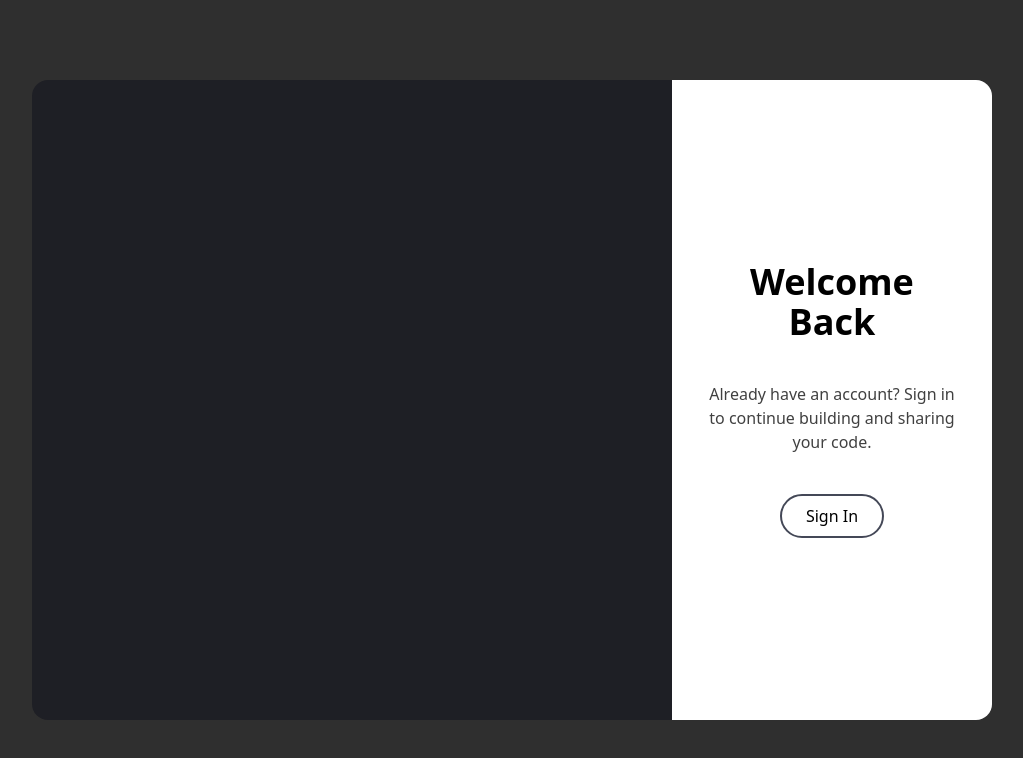
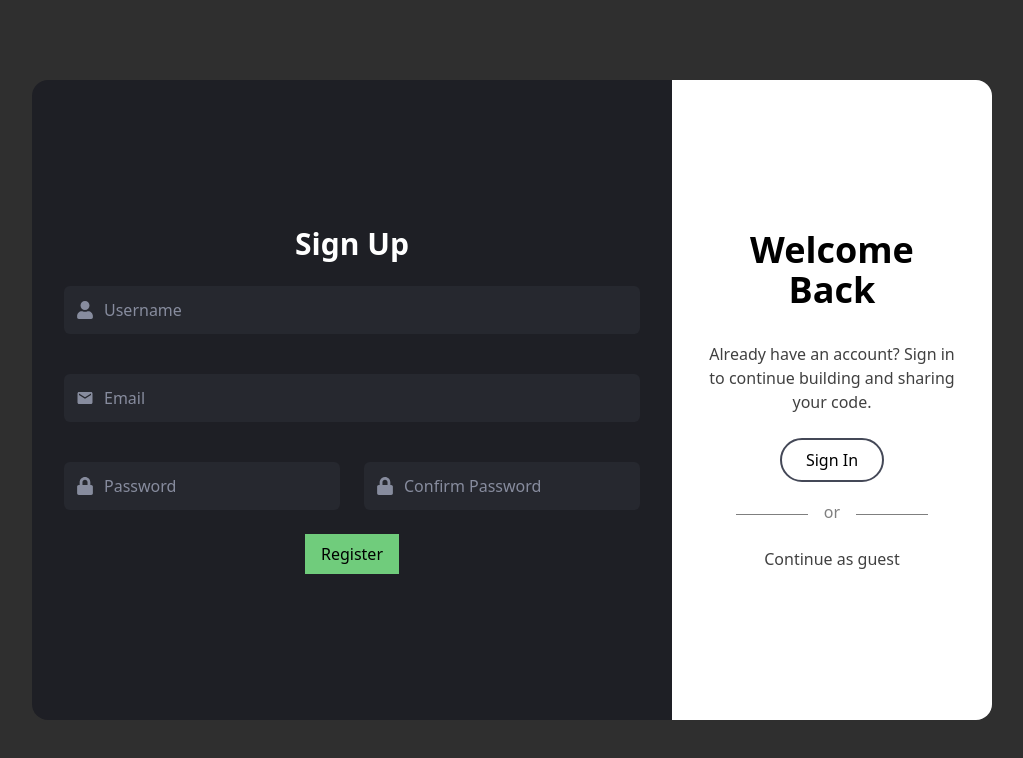
Before and after one commit to kcnpoow/online-editor, a React (Vite) app: page /signup in a window 1280 px wide. Shown: the top 758 px of the page, without its empty margins (128-1151 px from the left). Built offline with nearby package versions, Linux system fonts and the light colour scheme; no server answers.

Commit message:
Sign In and Sign Up pages

```diff
--- a/package.json
+++ b/package.json
@@ -20,6 +20,7 @@
     "react-icons": "^5.4.0",
     "react-resizable-panels": "^2.1.7",
     "react-router": "^7.1.5",
+    "react-transition-group": "^4.4.5",
     "tailwindcss": "^4.0.0"
   },
   "devDependencies": {
@@ -28,6 +29,7 @@
     "@types/node": "^22.12.0",
     "@types/react": "^18.3.18",
     "@types/react-dom": "^18.3.5",
+    "@types/react-transition-group": "^4.4.12",
     "@vitejs/plugin-react": "^4.3.4",
     "eslint": "^9.17.0",
     "eslint-plugin-react-hooks": "^5.0.0",
--- a/src/app/layout/AuthLayout.tsx
+++ /dev/null
@@ -1,82 +0,0 @@
-import { useLocation, Link } from 'react-router';
-import cn from 'classnames';
-
-import { Signin } from '@pages/signin';
-import { Button } from '@shared/ui/Button';
-
-export const AuthLayout = () => {
-  const location = useLocation();
-
-  const isSignin = location.pathname === '/signin';
-  const isSignup = location.pathname === '/signup';
-
-  return (
-    <div className='flex items-center justify-center h-screen bg-tertiary'>
-      <div className='w-full h-full flex lg:max-w-[60rem] lg:max-h-[40rem] lg:rounded-2xl lg:overflow-hidden'>
-        <div
-          className={cn('h-full transition-all duration-300', {
-            'flex-1 bg-white max-lg:hidden': isSignin,
-            'flex-2 bg-secondary': isSignup,
-          })}
-        >
-          {isSignin && (
-            <div className='flex flex-col items-center justify-center h-full p-8'>
-              <h3 className='mb-10 text-4xl text-center font-bold'>
-                New Account
-              </h3>
-
-              <p className='mb-10 text-black/75 text-center'>
-                New here? Sign up to start building and sharing your code with
-                the world!
-              </p>
-
-              <Button
-                className='inline-block'
-                color='tertiary'
-                variant='outlined'
-                as={Link}
-                to='/signup'
-                replace
-              >
-                Sign Up
-              </Button>
-            </div>
-          )}
-        </div>
-
-        <div
-          className={cn('h-full transition-all duration-300', {
-            'flex-2 bg-secondary': isSignin,
-            'flex-1 bg-white max-lg:hidden': isSignup,
-          })}
-        >
-          {isSignin && <Signin />}
-
-          {isSignup && (
-            <div className='flex flex-col items-center justify-center h-full p-8'>
-              <h3 className='mb-10 text-4xl text-center font-bold'>
-                Welcome Back
-              </h3>
-
-              <p className='mb-10 text-black/75 text-center'>
-                Already have an account? Sign in to continue building and
-                sharing your code.
-              </p>
-
-              <Button
-                className='inline-block'
-                color='tertiary'
-                variant='outlined'
-                as={Link}
-                to='/signin'
-                replace
-              >
-                Sign In
-              </Button>
-            </div>
-          )}
-        </div>
-      </div>
-    </div>
-  );
-};
--- /dev/null
+++ b/src/app/layout/AuthLayout/AuthPrompt.tsx
@@ -0,0 +1,40 @@
+import { Link } from 'react-router';
+
+import { Button } from '@shared/ui/Button';
+
+type Props = {
+  heading: string;
+  description: string;
+  linkText: string;
+  to: string;
+};
+
+export const AuthPrompt = ({ heading, description, linkText, to }: Props) => {
+  return (
+    <div className='flex flex-col items-center justify-center h-full p-8'>
+      <h3 className='mb-8 text-4xl text-center font-bold'>{heading}</h3>
+
+      <p className='mb-6 text-black/75 text-center'>{description}</p>
+
+      <Button
+        className='inline-block'
+        color='tertiary'
+        variant='outlined'
+        as={Link}
+        to={to}
+        replace
+      >
+        {linkText}
+      </Button>
+
+      <div className='relative flex justify-center items-center w-3/4 my-8 text-black/50'>
+        <hr className='w-full' />
+        <span className='absolute px-4 -mt-1 bg-white'>or</span>
+      </div>
+
+      <Link className='text-black/75 hover:text-black hover:underline' to='/'>
+        Continue as guest
+      </Link>
+    </div>
+  );
+};
--- /dev/null
+++ b/src/app/layout/AuthLayout/index.tsx
@@ -0,0 +1,61 @@
+import { useLocation, Outlet } from 'react-router';
+import cn from 'classnames';
+
+import { AuthPrompt } from './AuthPrompt';
+
+export const AuthLayout = () => {
+  const location = useLocation();
+
+  const isSignin = location.pathname === '/signin';
+  const isSignup = location.pathname === '/signup';
+
+  return (
+    <div className='flex items-center justify-center h-screen bg-tertiary'>
+      <div className='flex w-full h-full lg:max-w-[60rem] lg:max-h-[40rem] lg:rounded-2xl lg:overflow-hidden'>
+        <div
+          className={cn(
+            'flex-shrink min-w-0 bg-secondary lg:transition-all lg:duration-300',
+            {
+              'flex-2 opacity-100': isSignup,
+              'flex-0 opacity-0': !isSignup,
+            }
+          )}
+        >
+          {isSignup && <Outlet />}
+        </div>
+
+        <div className='flex-1 bg-white max-lg:hidden'>
+          {isSignin && (
+            <AuthPrompt
+              heading='New Account'
+              description=' New here? Sign up to start building and sharing your code with the world!'
+              linkText='Sign Up'
+              to='/signup'
+            />
+          )}
+
+          {isSignup && (
+            <AuthPrompt
+              heading='Welcome Back'
+              description='Already have an account? Sign in to continue building and sharing your code.'
+              linkText='Sign In'
+              to='/signin'
+            />
+          )}
+        </div>
+
+        <div
+          className={cn(
+            'flex-shrink min-w-0 bg-secondary lg:transition-all lg:duration-300',
+            {
+              'flex-2 opacity-100': isSignin,
+              'flex-0 opacity-0': !isSignin,
+            }
+          )}
+        >
+          {isSignin && <Outlet />}
+        </div>
+      </div>
+    </div>
+  );
+};
--- a/src/app/router/index.tsx
+++ b/src/app/router/index.tsx
@@ -10,7 +10,7 @@ export const Router = () => {
   return (
     <Routes>
       <Route element={<MainLayout />}>
-        <Route path='/' element={<>Home</>} />
+        <Route index path='/' element={<>Home</>} />
       </Route>
 
       <Route element={<AuthLayout />}>
--- a/src/pages/signup/ui/index.tsx
+++ b/src/pages/signup/ui/index.tsx
@@ -1,18 +1,61 @@
-import { Button } from "@shared/ui/Button";
+import { Link } from 'react-router';
+import { FaLock, FaUser } from 'react-icons/fa';
+import { MdMail } from 'react-icons/md';
+
+import { Input } from '@shared/ui/Input';
+import { Button } from '@shared/ui/Button';
 
 export const Signup = () => {
   return (
-    <div className='h-full lg:grid lg:grid-cols-[3fr_2fr]'>
-      <form className='place-content-center h-full p-8 bg-secondary'></form>
+    <form className='place-content-center h-full p-8 bg-secondary'>
+      <h1 className='text-white text-3xl text-center font-bold'>Sign Up</h1>
 
-      <div className='place-items-center place-content-center p-8 bg-white max-lg:hidden'>
-        <h3 className='mb-10 text-4xl text-center font-bold'>Welcome Back</h3>
+      <Input
+        containerClassName='mb-10'
+        id='username'
+        icon={<FaUser />}
+        type='text'
+        label='Username'
+        autoComplete='off'
+      />
 
-        <p className='mb-10 text-black/75 text-center'>
-          Already have an account? Sign in to continue building and sharing your
-          code.
-        </p>
+      <Input
+        containerClassName='mb-4'
+        id='email'
+        icon={<MdMail />}
+        type='email'
+        label='Email'
+        autoComplete='off'
+      />
+
+      <div className='flex justify-between gap-x-6 mb-6'>
+        <Input
+          id='password'
+          icon={<FaLock />}
+          type='password'
+          label='Password'
+          autoComplete='off'
+        />
+
+        <Input
+          id='confirm-password'
+          icon={<FaLock />}
+          type='password'
+          label='Confirm Password'
+          autoComplete='off'
+        />
       </div>
-    </div>
+
+      <Button className='block mx-auto' color='primary' variant='filled'>
+        Register
+      </Button>
+
+      <div className='mt-4 text-center lg:hidden'>
+        <span className='text-white/75'>Already an account? </span>
+        <Link className='text-success hover:underline' to='/signin'>
+          Sign In
+        </Link>
+      </div>
+    </form>
   );
 };
--- a/src/shared/ui/Input.tsx
+++ b/src/shared/ui/Input.tsx
@@ -19,7 +19,7 @@ export const Input = ({
 }: Props) => {
   return (
     <div
-      className={cn(containerClassName, 'relative flex items-center', {
+      className={cn(containerClassName, 'relative flex items-center w-full', {
         'mt-6': label,
       })}
     >
--- a/src/shared/ui/modal/index.tsx
+++ b/src/shared/ui/modal/index.tsx
@@ -46,7 +46,7 @@ const Modal = ({ isOpen, onClose, children, className }: Props) => {
     >
       <div
         className={
-          'flex flex-col size-full md:max-w-[694px] md:max-h-[1010px] bg-primary border-4 border-secondary rounded-md'
+          'flex flex-col size-full max-w-[700px] max-h-[800px] bg-primary border-4 border-secondary rounded-md'
         }
       >
         {children}
```
Also changed, not shown: src/shared/ui/Button.tsx (+0 -12 lines), 1 other file (tests, documents, lock files or other folders).
